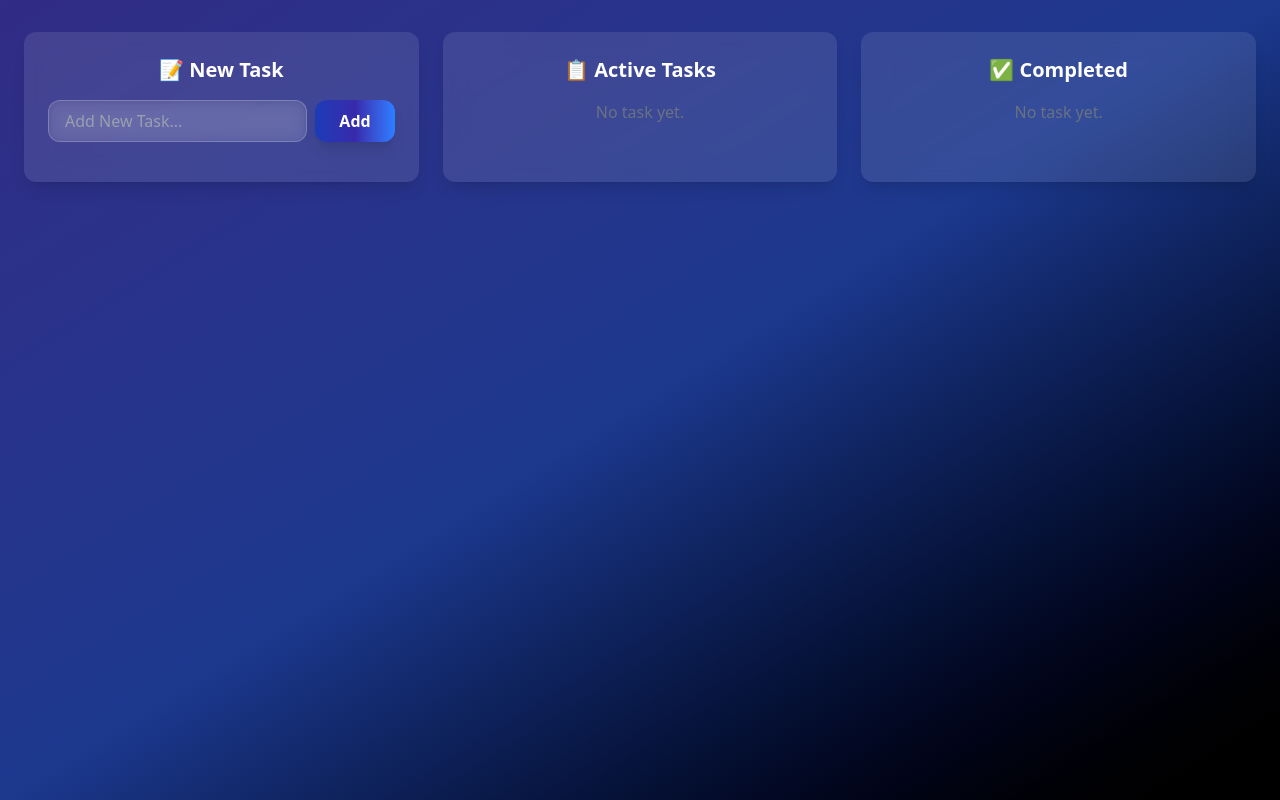
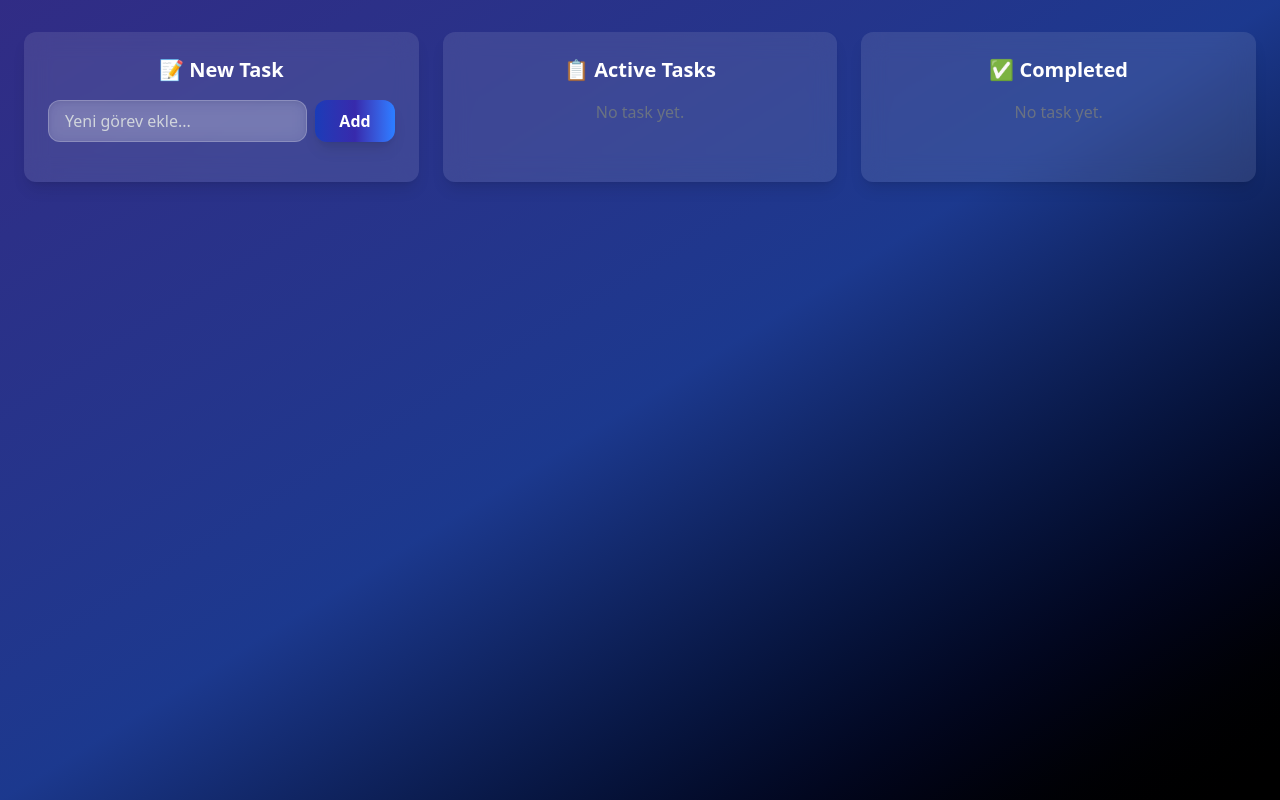
Before and after one commit to DorukhanBekdur/To-Do-App, a React (Vite) app: page / in a window 1280 px wide. Built offline with nearby package versions, Linux system fonts and the light colour scheme.

Commit message:
Input box bug fixed

```diff
--- a/src/components/TodoForm.jsx
+++ b/src/components/TodoForm.jsx
@@ -18,8 +18,8 @@ function TodoForm({ addTodo }) {
         type="text"
         value={text}
         onChange={(e) => setText(e.target.value)}
-        placeholder="Add New Task..."
-        className="w-full px-4 py-2 rounded-xl bg-white/10 backdrop-blur-sm text-white placeholder:text-gray-400 border border-white/20 focus:outline-none focus:ring-2 focus:ring-blue-800 shadow-inner transition"
+        placeholder="Yeni görev ekle..."
+        className="w-full px-4 py-2 rounded-xl bg-white/20 backdrop-blur-sm text-white placeholder:text-gray-300 border border-white/20 focus:outline-none focus:ring-2 focus:ring-blue-800 shadow-inner transition"
       />
 
       <button
```
